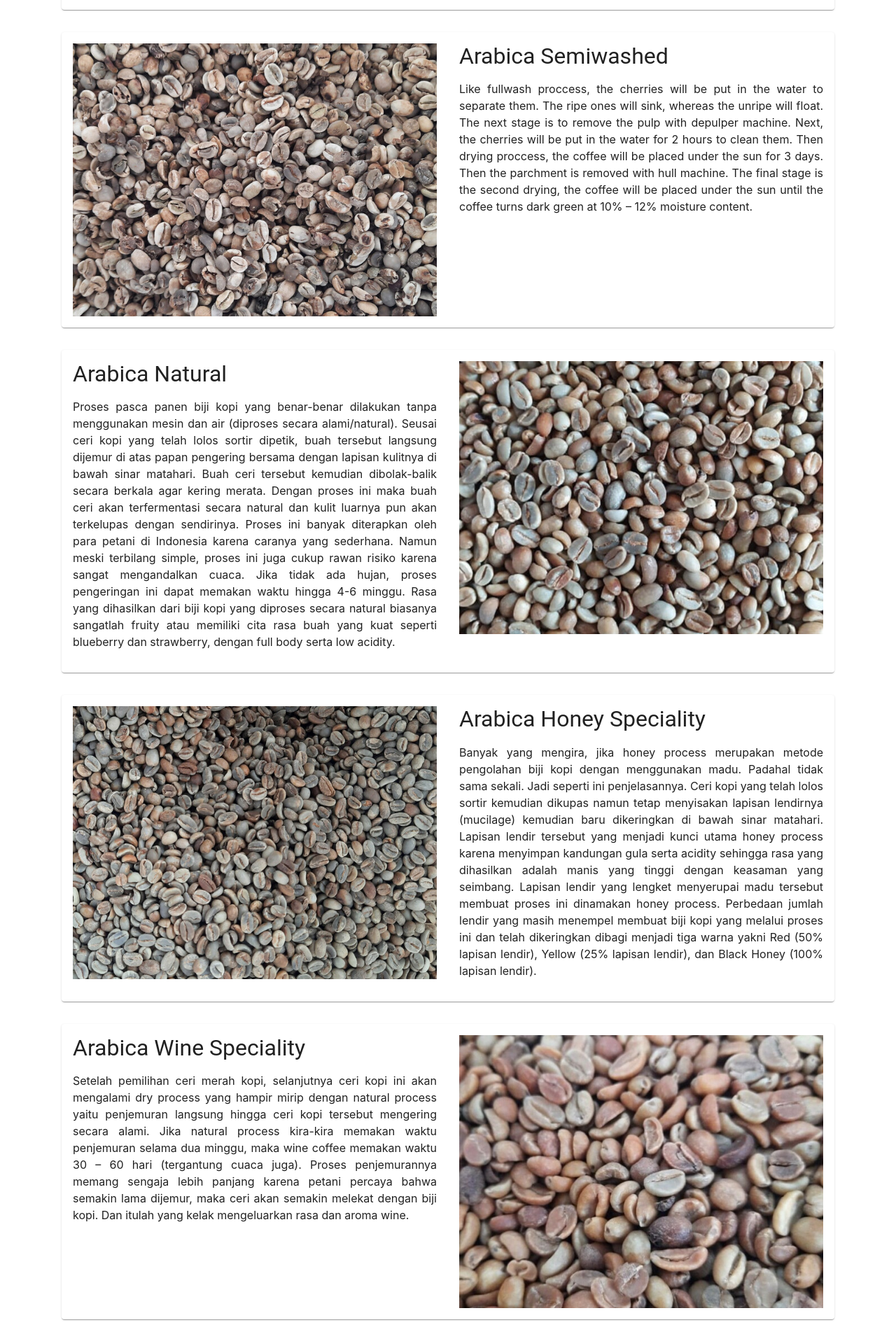
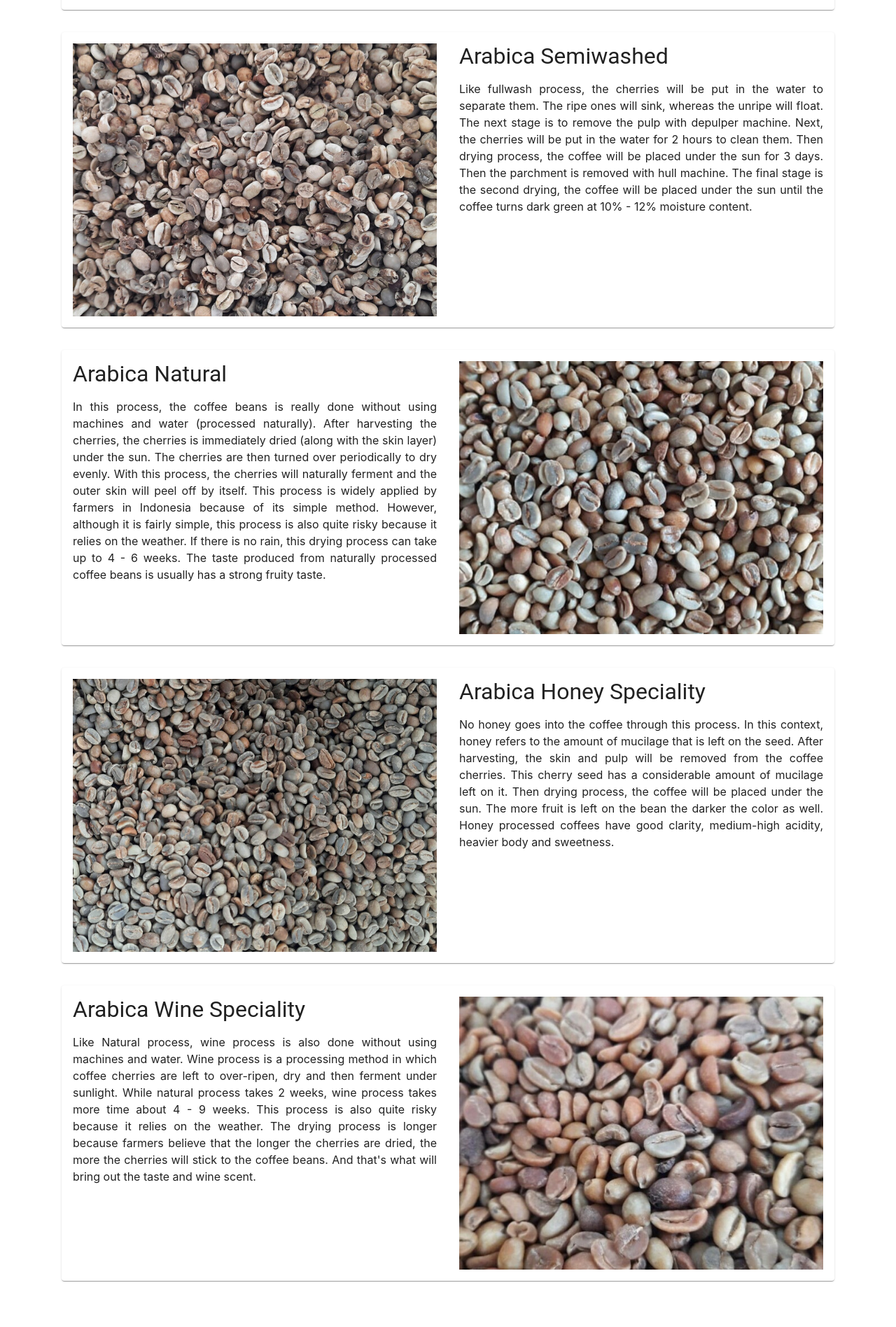
Before and after one commit to bimaaghafara/web-spices, a Next.js app: page /products in a window 1280 px wide. Shown: the part 904-2800 px from the top of the page at 70% size. Built offline with nearby package versions, Linux system fonts and the light colour scheme.

Commit message:
products

```diff
--- a/src/modules/products/index.js
+++ b/src/modules/products/index.js
@@ -83,24 +83,24 @@ const ProductsPage = () => {
                 {renderProduct({
                     title: "Arabica Semiwashed",
                     img: "/img/arabica-semiwash.jpeg",
-                    desc1: `Like fullwash proccess, the cherries will be put in the water to separate them. The ripe ones will sink, whereas the unripe will float. The next stage is to remove the pulp with depulper machine. Next, the cherries will be put in the water for 2 hours to clean them. Then drying proccess, the coffee will be placed under the sun for 3 days. Then the parchment is removed with hull machine. The final stage is the second drying, the coffee will be placed under the sun until the coffee turns dark green at 10% – 12% moisture content.`
+                    desc1: `Like fullwash process, the cherries will be put in the water to separate them. The ripe ones will sink, whereas the unripe will float. The next stage is to remove the pulp with depulper machine. Next, the cherries will be put in the water for 2 hours to clean them. Then drying process, the coffee will be placed under the sun for 3 days. Then the parchment is removed with hull machine. The final stage is the second drying, the coffee will be placed under the sun until the coffee turns dark green at 10% - 12% moisture content.`
                 })}
                 {renderProduct({
                     direction: "row-reverse",
                     title: "Arabica Natural",
                     img: "/img/arabica-natural.jpeg",
-                    desc1: "Proses pasca panen biji kopi yang benar-benar dilakukan tanpa menggunakan mesin dan air (diproses secara alami/natural). Seusai ceri kopi yang telah lolos sortir dipetik, buah tersebut langsung dijemur di atas papan pengering bersama dengan lapisan kulitnya di bawah sinar matahari. Buah ceri tersebut kemudian dibolak-balik secara berkala agar kering merata. Dengan proses ini maka buah ceri akan terfermentasi secara natural dan kulit luarnya pun akan terkelupas dengan sendirinya. Proses ini banyak diterapkan oleh para petani di Indonesia karena caranya yang sederhana. Namun meski terbilang simple, proses ini juga cukup rawan risiko karena sangat mengandalkan cuaca. Jika tidak ada hujan, proses pengeringan ini dapat memakan waktu hingga 4-6 minggu. Rasa yang dihasilkan dari biji kopi yang diproses secara natural biasanya sangatlah fruity atau memiliki cita rasa buah yang kuat seperti blueberry dan strawberry, dengan full body serta low acidity. ",
+                    desc1: `In this process, the coffee beans is really done without using machines and water (processed naturally). After harvesting the cherries, the cherries is immediately dried (along with the skin layer) under the sun. The cherries are then turned over periodically to dry evenly. With this process, the cherries will naturally ferment and the outer skin will peel off by itself. This process is widely applied by farmers in Indonesia because of its simple method. However, although it is fairly simple, this process is also quite risky because it relies on the weather. If there is no rain, this drying process can take up to 4 - 6 weeks. The taste produced from naturally processed coffee beans is usually has a strong fruity taste.`,
                 })}
                 {renderProduct({
                     title: "Arabica Honey Speciality",
                     img: "/img/arabica-honey.jpeg",
-                    desc1: "Banyak yang mengira, jika honey process merupakan metode pengolahan biji kopi dengan menggunakan madu. Padahal tidak sama sekali. Jadi seperti ini penjelasannya. Ceri kopi yang telah lolos sortir kemudian dikupas namun tetap menyisakan lapisan lendirnya (mucilage) kemudian baru dikeringkan di bawah sinar matahari. Lapisan lendir tersebut yang menjadi kunci utama honey process karena menyimpan kandungan gula serta acidity sehingga rasa yang dihasilkan adalah manis yang tinggi dengan keasaman yang seimbang. Lapisan lendir yang lengket menyerupai madu tersebut membuat proses ini dinamakan honey process. Perbedaan jumlah lendir yang masih menempel membuat biji kopi yang melalui proses ini dan telah dikeringkan dibagi menjadi tiga warna yakni Red (50% lapisan lendir), Yellow (25% lapisan lendir), dan Black Honey (100% lapisan lendir).",
+                    desc1: `No honey goes into the coffee through this process. In this context, honey refers to the amount of mucilage that is left on the seed. After harvesting, the skin and pulp will be removed from the coffee cherries. This cherry seed has a considerable amount of mucilage left on it. Then drying process, the coffee will be placed under the sun. The more fruit is left on the bean the darker the color as well. Honey processed coffees have good clarity, medium-high acidity, heavier body and sweetness.`,
                 })}
                 {renderProduct({
                     direction: "row-reverse",
                     title: "Arabica Wine Speciality",
                     img: "/img/arabica-wine.jpeg",
-                    desc1: "Setelah pemilihan ceri merah kopi, selanjutnya ceri kopi ini akan mengalami dry process yang hampir mirip dengan natural process yaitu penjemuran langsung hingga ceri kopi tersebut mengering secara alami. Jika natural process kira-kira memakan waktu penjemuran selama dua minggu, maka wine coffee memakan waktu 30 – 60 hari (tergantung cuaca juga). Proses penjemurannya memang sengaja lebih panjang karena petani percaya bahwa semakin lama dijemur, maka ceri akan semakin melekat dengan biji kopi. Dan itulah yang kelak mengeluarkan rasa dan aroma wine.",
+                    desc1: `Like Natural process, wine process is also done without using machines and water. Wine process is a processing method in which coffee cherries are left to over-ripen, dry and then ferment under sunlight. While natural process takes 2 weeks, wine process takes more time about 4 - 9 weeks. This process is also quite risky because it relies on the weather. The drying process is longer because farmers believe that the longer the cherries are dried, the more the cherries will stick to the coffee beans. And that's what will bring out the taste and wine scent.`,
                 })}
             </Container>
         </Layout>
```
